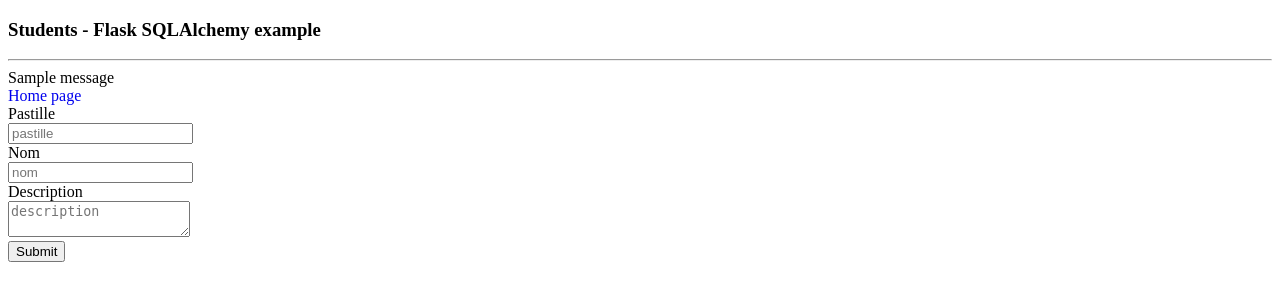
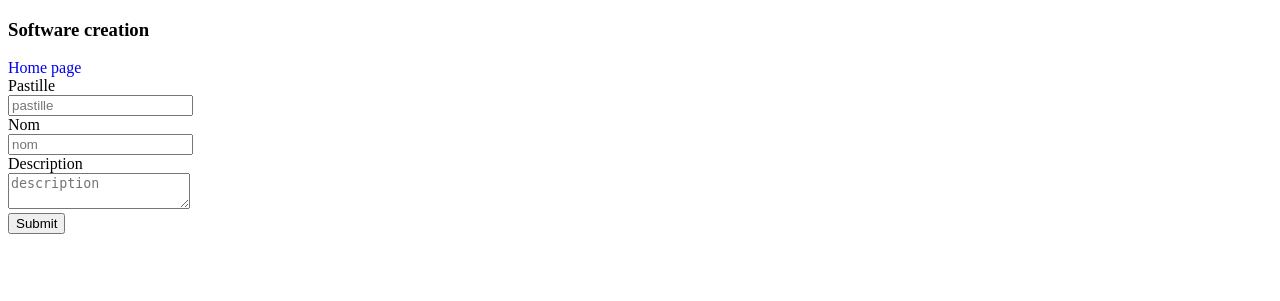
Before and after one commit to TheWilli67/Solinest-StatusWebpage, a Flask app: page /solistatus/create in a window 1280 px wide. Shown: the top 301 px of the page. Run offline with Flask 3, Linux system fonts and the light colour scheme; one stand-in notice (Sample message) is shown.

Commit message:
update
affichage fonctionnel + affichage de l'ID sur l'interface ADMIN

```diff
--- a/app.py
+++ b/app.py
@@ -10,6 +10,7 @@ app.config["SQLALCHEMY_DATABASE_URI"] = "sqlite:///web_solinest.db"
 # initialize the app with the extension
 db.init_app(app)
 
+
 class Webapp(db.Model):
     id = db.Column(db.Integer, primary_key=True)
     nom = db.Column(db.String)
@@ -17,7 +18,7 @@ class Webapp(db.Model):
     description = db.Column(db.String)
 
 
-#with app.app_context():
+# with app.app_context():
 #    db.create_all()
 
 @app.route("/")
@@ -25,6 +26,7 @@ def show_all():
     webapps = db.session.execute(
         db.select(Webapp).order_by(Webapp.nom)).scalars()
     return render_template("webapp/list_user.html", webapps=webapps)
+
 
 @app.route("/solistatus")
 def webapp_list():
--- a/templates/webapp/create.html
+++ b/templates/webapp/create.html
@@ -1,24 +1,18 @@
 <!DOCTYPE html>
 <html lang="en">
+
 <head>
 	<meta charset="UTF-8">
 	<meta http-equiv="X-UA-Compatible" content="IE=edge">
 	<meta name="viewport" content="width=device-width, initial-scale=1.0">
 	<title>Create page</title>
 
-<html>
+	<html>
 
 <body>
 
-	<h3>Students - Flask SQLAlchemy example</h3>
-	<hr />
-
-	{%- for category, message in get_flashed_messages(with_categories = true) %}
-	<div class="alert alert-danger">
-		{{ message }}
-	</div>
-	{%- endfor %}
-	<a href="{{ url_for('webapp_list') }}" style="text-decoration: none;">Home page</a>
+	<h3>Software creation</h3>
+	<a href="{{ url_for('webapp_list') }}" style="text-decoration: none;">Home page</a><br>
 	<form action="{{ request.path }}" method="post">
 		<label for="pastille">Pastille</label><br>
 		<input type="text" name="pastille" placeholder="pastille" /><br>
--- a/templates/webapp/list.html
+++ b/templates/webapp/list.html
@@ -20,13 +20,11 @@
 				<th>Nom</th>
 				<th>Description</th>
 				<th>ID</th>
-				<th>Delete</th>
-				<th>Update</th>
 			</tr>
 		</thead>
 
 		<tbody>
-			{% for Webapp in Webapp %}
+			{% for Webapp in webapps %}
 			<tr>
 				<td>{{ Webapp.pastille }}</td>
 				<td>{{ Webapp.nom }}</td>
--- a/templates/webapp/list_user.html
+++ b/templates/webapp/list_user.html
@@ -25,12 +25,11 @@
 		</thead>
 
 		<tbody>
-			{% for Webapp in Webapp %}
+			{% for Webapp in webapps %}
 			<tr>
 				<td>{{ Webapp.pastille }}</td>
 				<td>{{ Webapp.nom }}</td>
 				<td>{{ Webapp.description }}</td>
-				<td>{{ Webapp.id }}</td>
 			</tr>
 			{% endfor %}
 		</tbody>
```
Also changed, not shown: instance/web_solinest.db, 1 other file.
